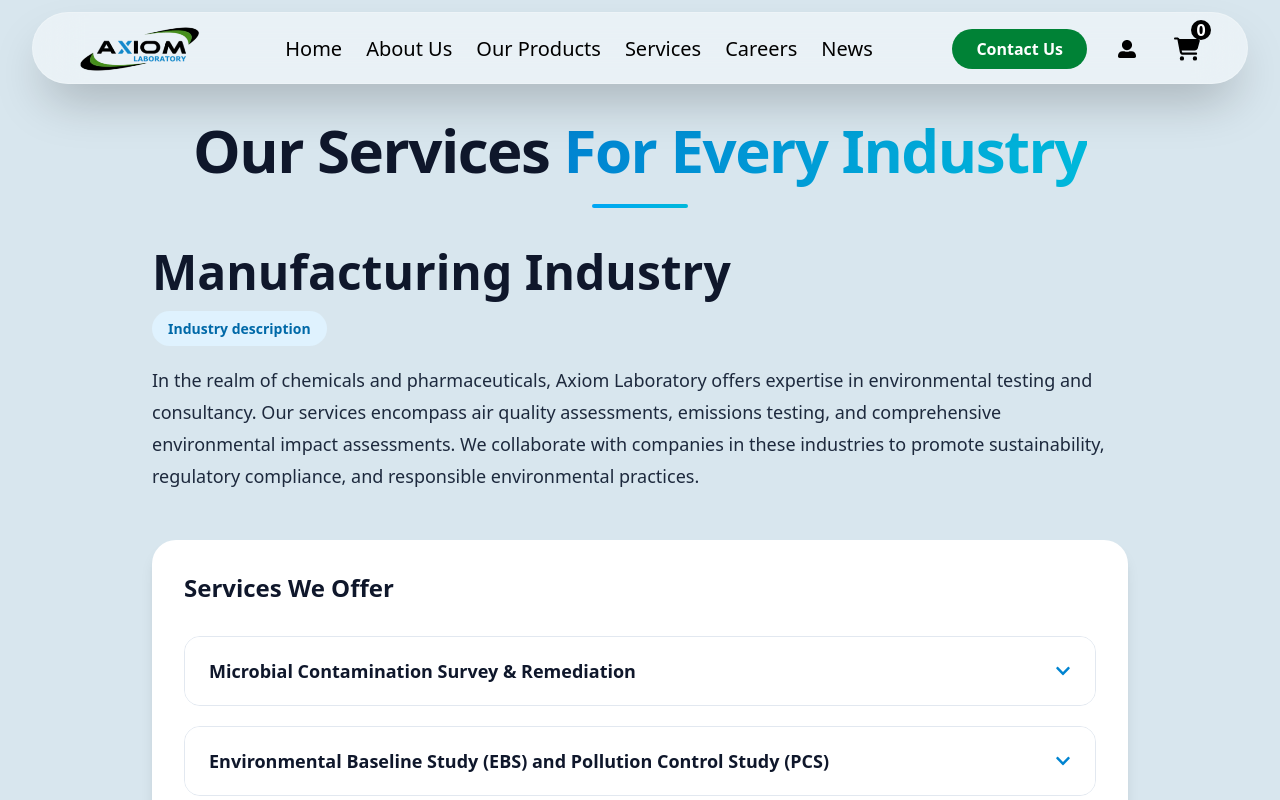
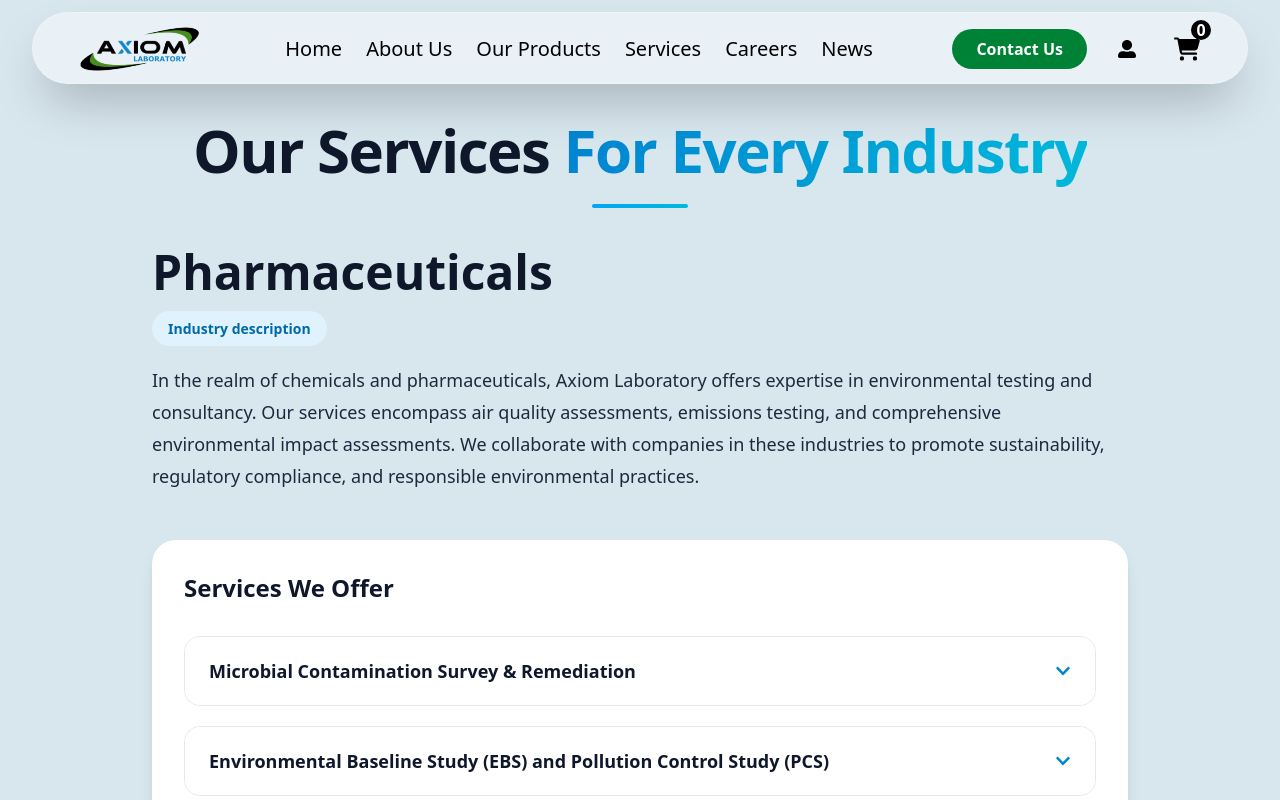
Before and after one commit to arnab8604-code/axiomlab, a Next.js app: page /our_services/pharmaceutical in a window 1280 px wide. Shown: the top 800 px of the page. Built offline with nearby package versions, Linux system fonts and the light colour scheme.

Commit message:
Version-6.5

```diff
--- a/src/app/(home)/(pages)/our_services/pharmaceutical/page.tsx
+++ b/src/app/(home)/(pages)/our_services/pharmaceutical/page.tsx
@@ -35,7 +35,7 @@ export default function ManufacturingIndustryPage() {
         <div className="mb-12">
 
           <h1 className="mb-5 text-4xl font-bold text-slate-900 md:text-5xl">
-            Manufacturing Industry
+            Pharmaceuticals
           </h1>
 
           <span className="rounded-full bg-sky-100 px-4 py-2 text-sm font-semibold text-sky-700">
```
